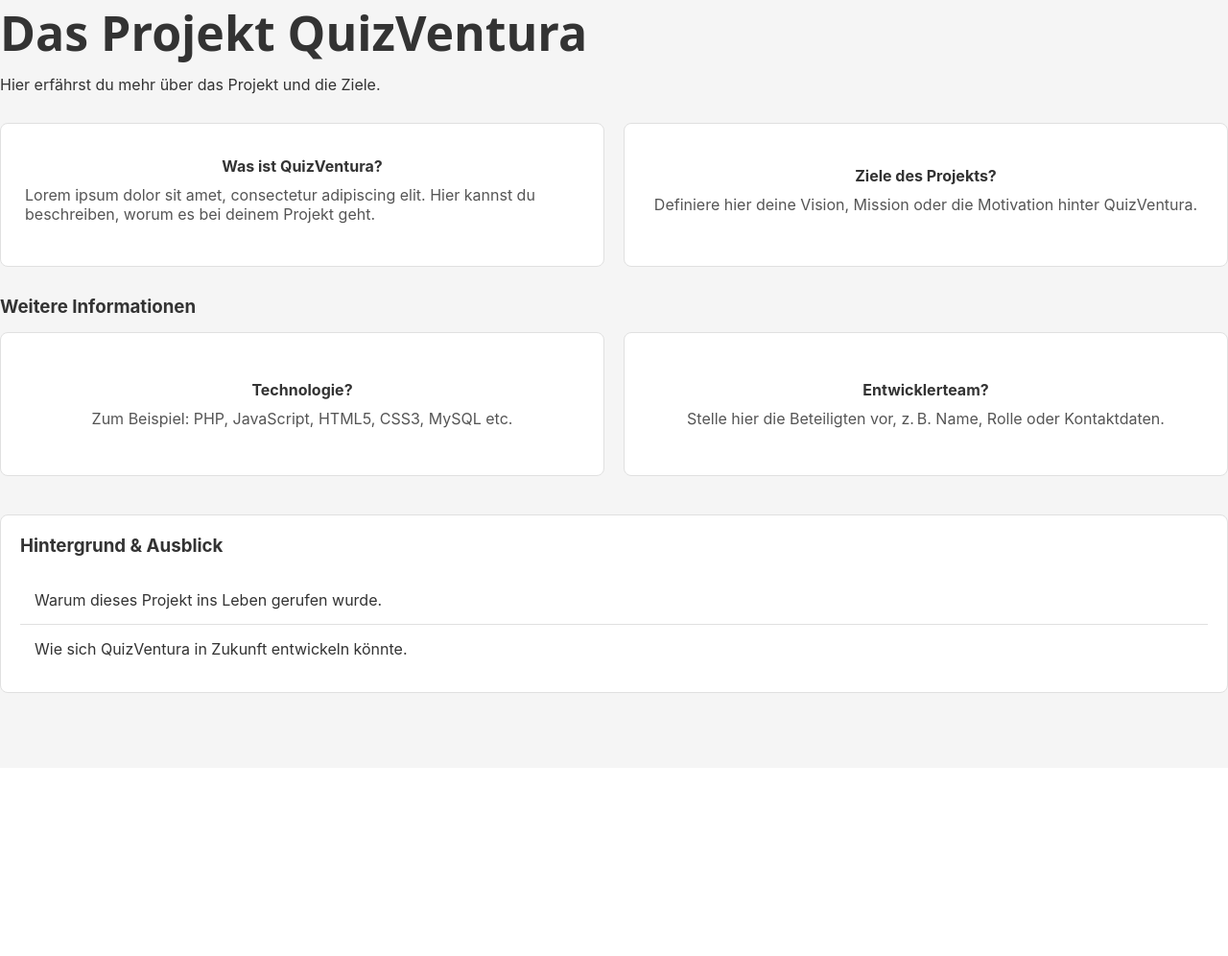
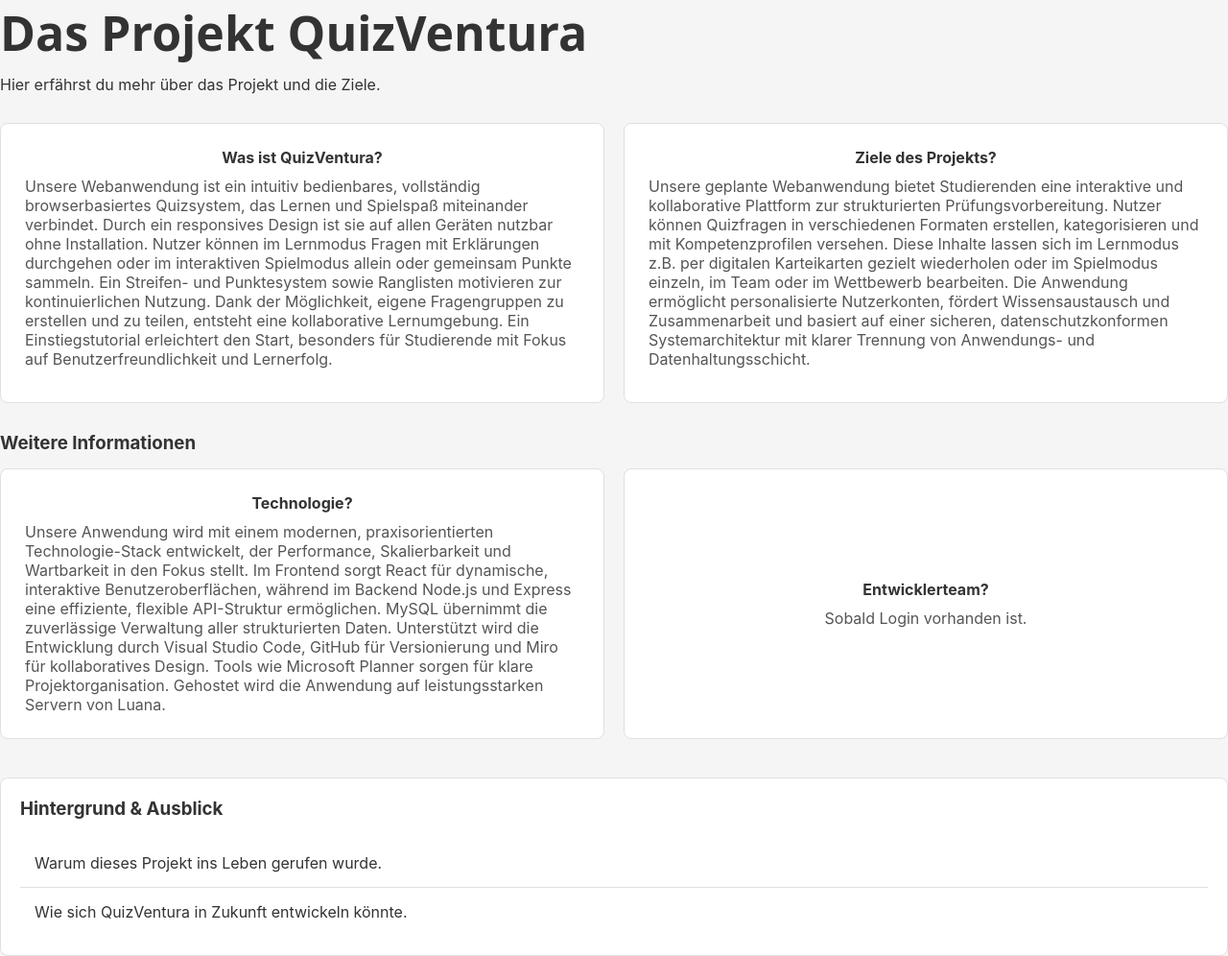
Before and after one commit to Reutherbrett/IU_ProjectSWE_QuizVentura, a PHP site: template pages/about/dasProjekt.php in a window 1280 px wide. Shown: the whole page at 96% size. Before the commit the page ends 722 px from the top, so only its background shows below. Run offline with PHP 8.4, Linux system fonts and the light colour scheme; the template is opened without the code that fills it, so the values that code supplies are empty; some web fonts are replaced.

Commit message:
style: add content

```diff
--- a/pages/about/dasProjekt.php
+++ b/pages/about/dasProjekt.php
@@ -14,14 +14,21 @@
     <div class="card card-vertical">
         <h4 style="margin-bottom: 10px;">Was ist QuizVentura?</h4>
         <p style="color: #555;margin-bottom: 10px;">
-            Lorem ipsum dolor sit amet, consectetur adipiscing elit. Hier kannst du beschreiben, worum es bei deinem Projekt geht.
+        Unsere Webanwendung ist ein intuitiv bedienbares, vollständig browserbasiertes Quizsystem, das Lernen und Spielspaß miteinander verbindet.
+        Durch ein responsives Design ist sie auf allen Geräten nutzbar ohne Installation. Nutzer können im Lernmodus Fragen mit Erklärungen durchgehen
+        oder im interaktiven Spielmodus allein oder gemeinsam Punkte sammeln. Ein Streifen- und Punktesystem sowie Ranglisten motivieren zur kontinuierlichen Nutzung.
+        Dank der Möglichkeit, eigene Fragengruppen zu erstellen und zu teilen, entsteht eine kollaborative Lernumgebung. Ein Einstiegstutorial erleichtert den Start,
+        besonders für Studierende mit Fokus auf Benutzerfreundlichkeit und Lernerfolg.
         </p>
     </div>
 
     <div class="card card-vertical">
         <h4 style="margin-bottom: 10px;">Ziele des Projekts?</h4>
         <p style="color: #555;margin-bottom: 10px;">
-            Definiere hier deine Vision, Mission oder die Motivation hinter QuizVentura.
+        Unsere geplante Webanwendung bietet Studierenden eine interaktive und kollaborative Plattform zur strukturierten Prüfungsvorbereitung. Nutzer können Quizfragen
+        in verschiedenen Formaten erstellen, kategorisieren und mit Kompetenzprofilen versehen. Diese Inhalte lassen sich im Lernmodus z.B. per digitalen Karteikarten
+        gezielt wiederholen oder im Spielmodus einzeln, im Team oder im Wettbewerb bearbeiten. Die Anwendung ermöglicht personalisierte Nutzerkonten, fördert Wissensaustausch
+        und Zusammenarbeit und basiert auf einer sicheren, datenschutzkonformen Systemarchitektur mit klarer Trennung von Anwendungs- und Datenhaltungsschicht.
         </p>
     </div>
 </div>
@@ -32,14 +39,17 @@
     <div class="card card-vertical">
         <h4 style="margin-bottom: 10px;">Technologie?</h4>
         <p style="color: #555;">
-            Zum Beispiel: PHP, JavaScript, HTML5, CSS3, MySQL etc.
+        Unsere Anwendung wird mit einem modernen, praxisorientierten Technologie-Stack entwickelt, der Performance, Skalierbarkeit und Wartbarkeit in den Fokus stellt.
+        Im Frontend sorgt React für dynamische, interaktive Benutzeroberflächen, während im Backend Node.js und Express eine effiziente, flexible API-Struktur ermöglichen.
+        MySQL übernimmt die zuverlässige Verwaltung aller strukturierten Daten. Unterstützt wird die Entwicklung durch Visual Studio Code, GitHub für Versionierung und Miro
+        für kollaboratives Design. Tools wie Microsoft Planner sorgen für klare Projektorganisation. Gehostet wird die Anwendung auf leistungsstarken Servern von Luana.
         </p>
     </div>
 
     <div class="card card-vertical">
         <h4 style="margin-bottom: 10px;">Entwicklerteam?</h4>
         <p style="color: #555;">
-            Stelle hier die Beteiligten vor, z. B. Name, Rolle oder Kontaktdaten.
+            Sobald Login vorhanden ist.
         </p>
     </div>
 </div>
```
